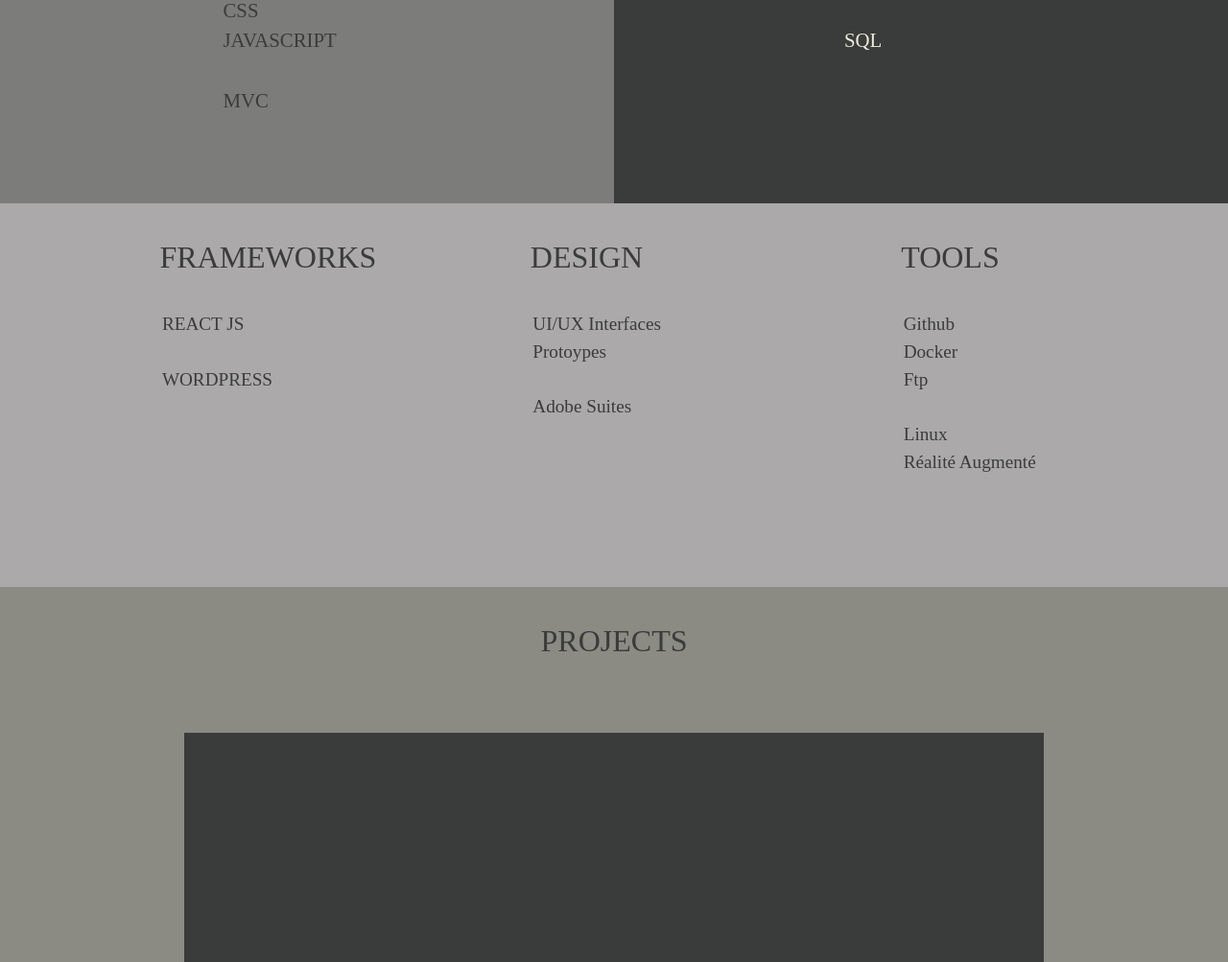
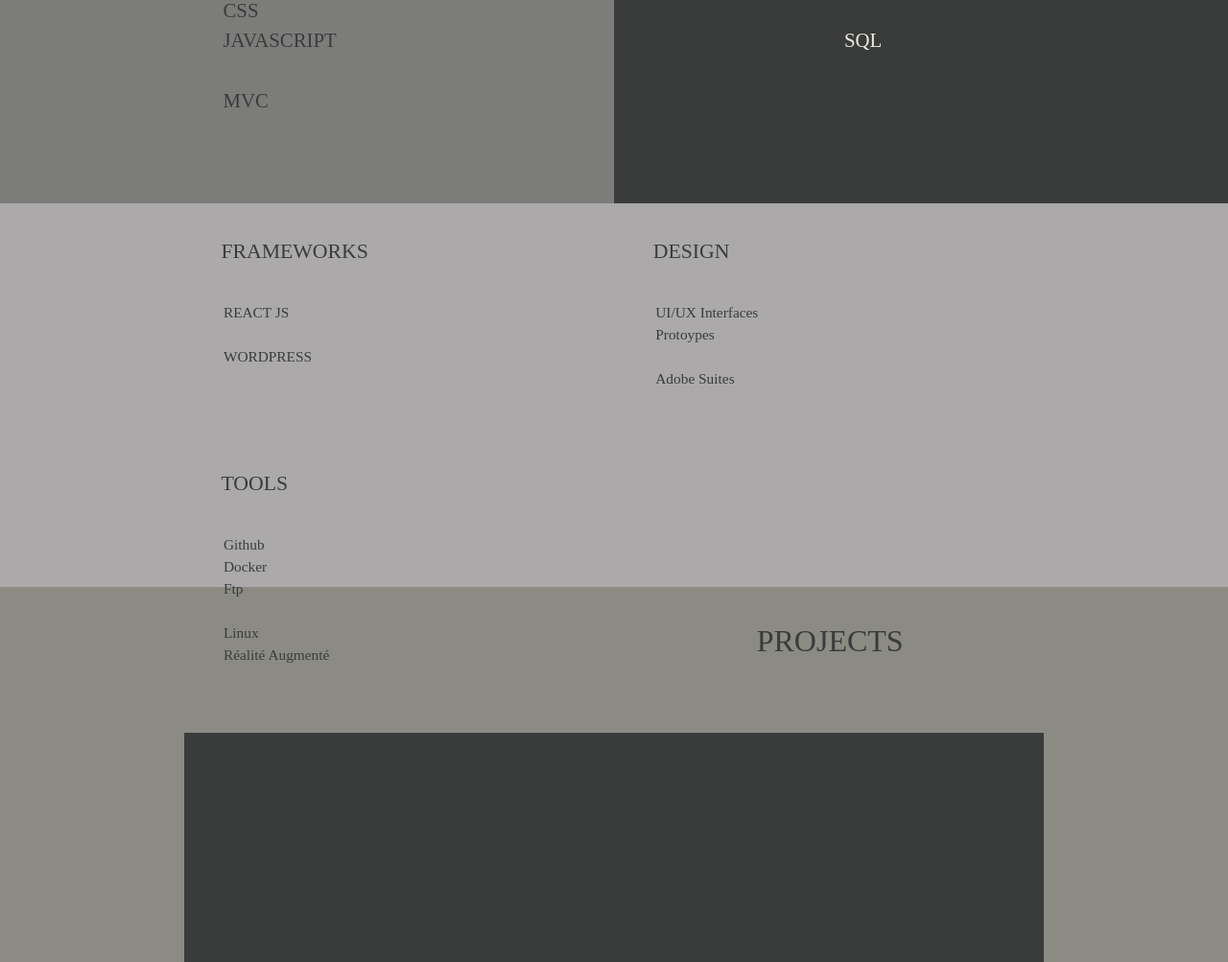
Before and after one commit to Hazmat88/Portfolio_Website_V2.5.1, a PHP site: page / in a window 1280 px wide. Shown: the part 988-1991 px from the top of the page at 96% size. Run offline with PHP 8.4, Linux system fonts and the light colour scheme.

Commit message:
correction scalling section 3 push to check on sfb

```diff
--- a/public/private/css/Desktop/nav.css
+++ b/public/private/css/Desktop/nav.css
@@ -9,8 +9,8 @@
   background-size: contain;*/ }
 
 .logo_menu {
-  width: 70px;
-  height: 70px;
+  width: 60px;
+  height: 60px;
   right: 30px;
   top: 30px;
   /*  position: absolute;
--- a/public/private/css/globalstyle.css
+++ b/public/private/css/globalstyle.css
@@ -309,8 +309,8 @@ nav {
     background-size: contain;*/ }
 
   .logo_menu {
-    width: 70px;
-    height: 70px;
+    width: 60px;
+    height: 60px;
     right: 30px;
     top: 30px;
     /*  position: absolute;
@@ -437,7 +437,7 @@ nav {
     right: 0;
     min-height: 50vh; }
     .section_03 .column_pattern .col_1, .section_03 .column_pattern .col_2, .section_03 .column_pattern .col_3 {
-      margin-left: 13vw; }
+      margin-left: 18vw; }
     .section_03 .column_pattern .col_1 {
       float: left; }
     .section_03 .column_pattern .col_2 {
@@ -447,11 +447,11 @@ nav {
     .section_03 h1 {
       color: #3a3c3b;
       padding-top: 5vh;
-      font-size: 2.5vw; }
+      font-size: 1.7vw; }
     .section_03 p {
       line-height: 1.5;
       color: #3a3c3b;
-      font-size: 1.5vw;
+      font-size: 1.2vw;
                  /*
 margin-top: 20vh;
 margin-left: -20vh;*/ } }
@@ -460,6 +460,8 @@ margin-left: -20vh;*/ } }
     left: 0;
     right: 0;
     min-height: 100vh; }
+    .section_03 col_1 {
+      padding-top: 20vh; }
 
   .menu {
     position: fixed;
--- a/public/private/sass/Desktop/nav.scss
+++ b/public/private/sass/Desktop/nav.scss
@@ -7,7 +7,7 @@
 
 .logo_home {
 
-  width:$wszlogo; height:$hszlogo;
+  width:$home_logo; height:$home_logo;
   top:$spacelogo_n; left: $spacelogo_n;
   /*position: absolute;
   background: url("../private/img/logo.png") no-repeat center;//fallback
--- a/public/private/sass/var/size.scss
+++ b/public/private/sass/var/size.scss
@@ -1,7 +1,8 @@
 //VARIABLES Sizes & Scales For Fast & Maintenance Simplicity Faster
+$home_logo:70px;
 
-$hszlogo:70px;
-$wszlogo:70px;
+$hszlogo:60px;
+$wszlogo:60px;
 
 // NAV Space LOGOS
 $spacelogo_n:30px;
```
Also changed, not shown: public/private/css/Desktop/desktop_style.css (+7 -5 lines), public/private/css/Desktop/section_03.css (+5 -3 lines), public/private/sass/Desktop/section_03.scss (+6 -4 lines), 4 other files.
